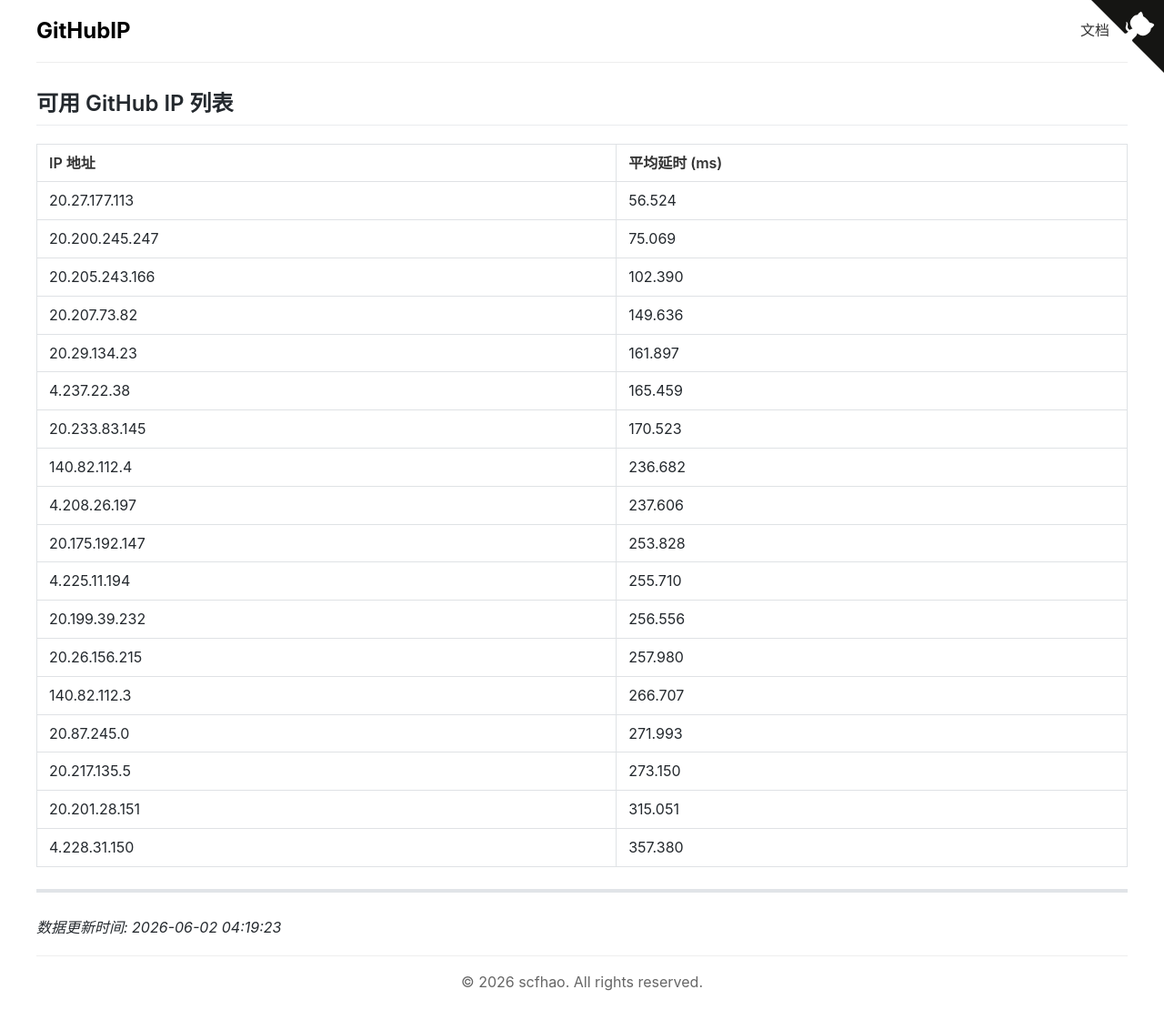
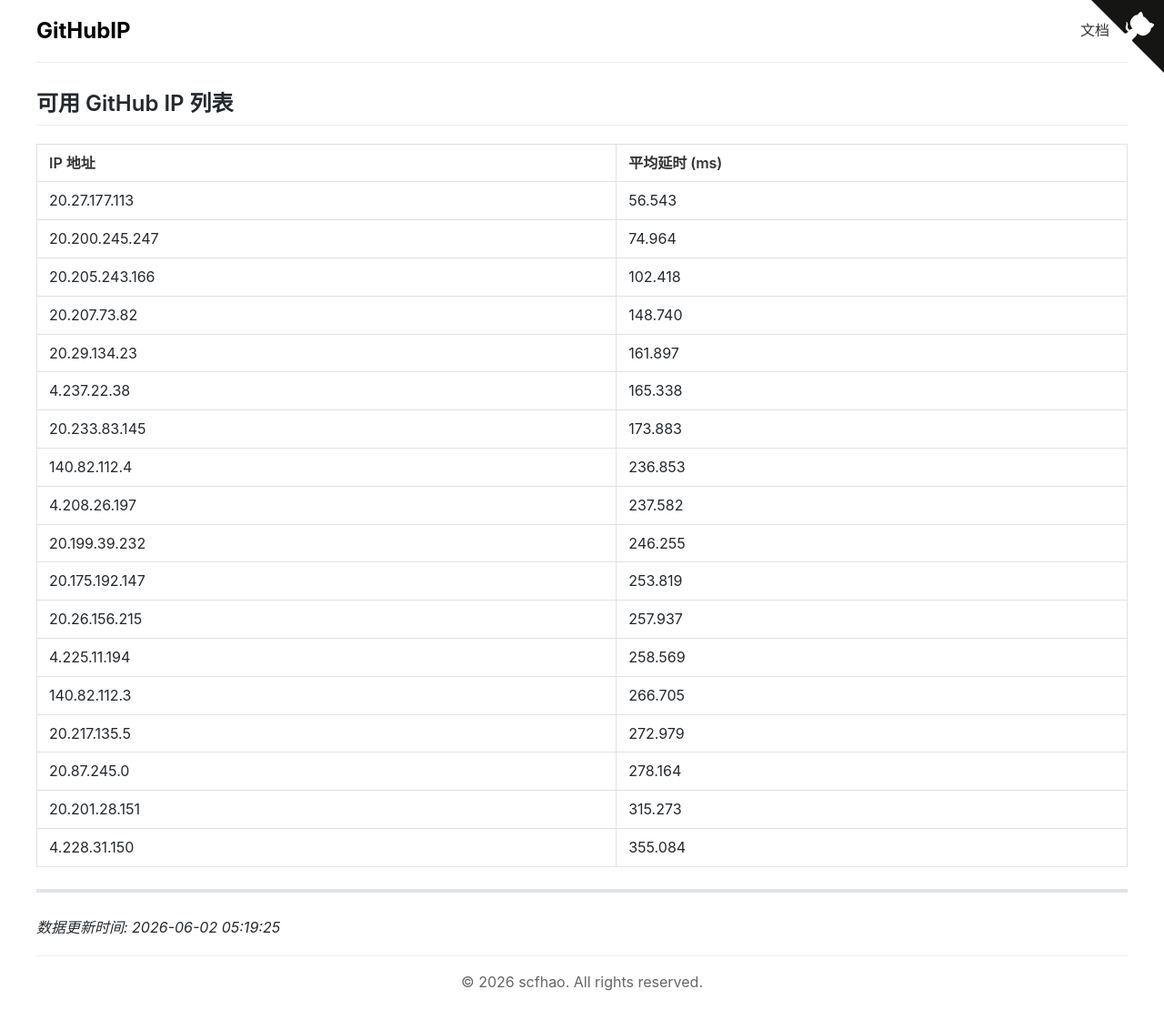
Before and after one commit to scfhao/GitHubIP, a Jekyll site: the page built from index.md, in a window 1280 px wide. Shown: the whole page at 91% size. Built offline with Jekyll 4.4.1, drawn with Linux system fonts in a browser that asks for light colours.

Commit message:
自动脚本执行 - 2026-06-02 05:19:25

```diff
--- a/index.md
+++ b/index.md
@@ -1,32 +1,32 @@
 ---
 layout: home
 title: GitHub IP 列表
-date: 2026-06-02 04:19:23
+date: 2026-06-02 05:19:25
 ---
 
 ## 可用 GitHub IP 列表
 
 | IP 地址 | 平均延时 (ms) |
 |---------|--------------|
-| 20.27.177.113 | 56.524 |
-| 20.200.245.247 | 75.069 |
-| 20.205.243.166 | 102.390 |
-| 20.207.73.82 | 149.636 |
+| 20.27.177.113 | 56.543 |
+| 20.200.245.247 | 74.964 |
+| 20.205.243.166 | 102.418 |
+| 20.207.73.82 | 148.740 |
 | 20.29.134.23 | 161.897 |
-| 4.237.22.38 | 165.459 |
-| 20.233.83.145 | 170.523 |
-| 140.82.112.4 | 236.682 |
-| 4.208.26.197 | 237.606 |
-| 20.175.192.147 | 253.828 |
-| 4.225.11.194 | 255.710 |
-| 20.199.39.232 | 256.556 |
-| 20.26.156.215 | 257.980 |
-| 140.82.112.3 | 266.707 |
-| 20.87.245.0 | 271.993 |
-| 20.217.135.5 | 273.150 |
-| 20.201.28.151 | 315.051 |
-| 4.228.31.150 | 357.380 |
+| 4.237.22.38 | 165.338 |
+| 20.233.83.145 | 173.883 |
+| 140.82.112.4 | 236.853 |
+| 4.208.26.197 | 237.582 |
+| 20.199.39.232 | 246.255 |
+| 20.175.192.147 | 253.819 |
+| 20.26.156.215 | 257.937 |
+| 4.225.11.194 | 258.569 |
+| 140.82.112.3 | 266.705 |
+| 20.217.135.5 | 272.979 |
+| 20.87.245.0 | 278.164 |
+| 20.201.28.151 | 315.273 |
+| 4.228.31.150 | 355.084 |
 
 ---
 
-*数据更新时间: 2026-06-02 04:19:23*
+*数据更新时间: 2026-06-02 05:19:25*
```
